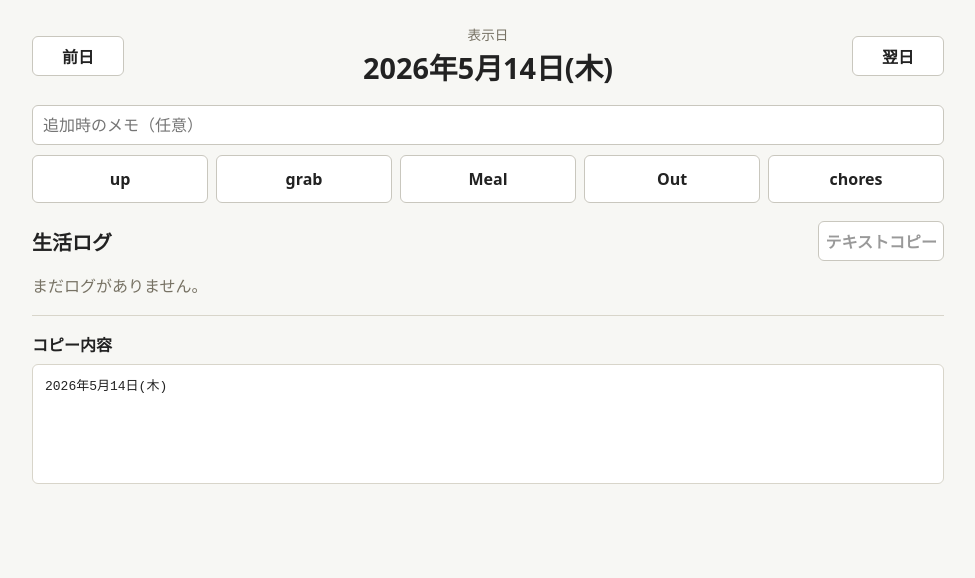
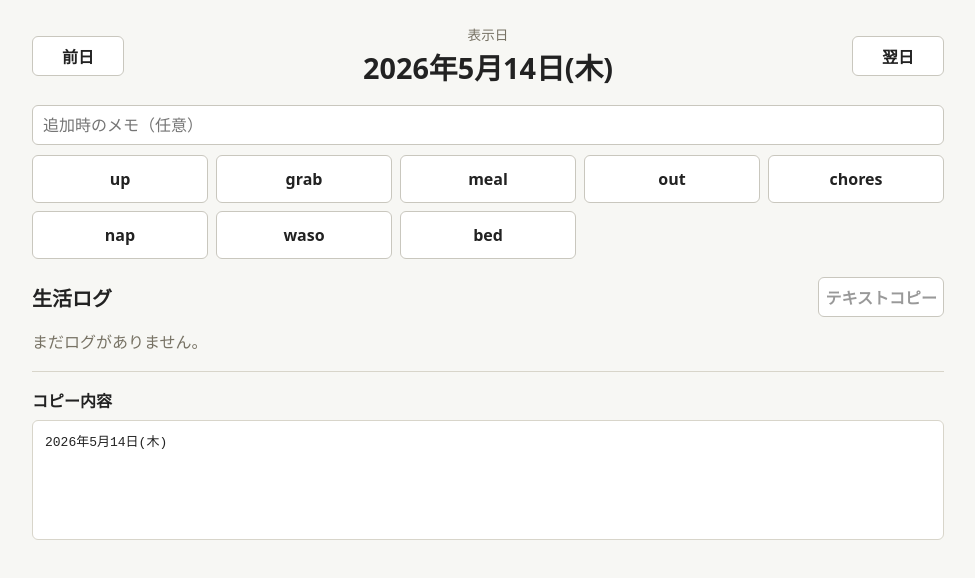
Before and after one commit to gimimo227-ops/lifelog, a plain HTML site: page index.html in a window 1280 px wide. Shown: the whole page, without its empty margins (152-1127 px from the left). Drawn offline with Linux system fonts and the light colour scheme.

Commit message:
Add sleep log buttons and lowercase labels

```diff
--- a/index.html
+++ b/index.html
@@ -112,9 +112,12 @@
         <div class="button-row" id="quickButtons">
           <button type="button" data-log-type="up">up</button>
           <button type="button" data-log-type="grab">grab</button>
-          <button type="button" data-log-type="Meal">Meal</button>
-          <button type="button" data-log-type="Out">Out</button>
+          <button type="button" data-log-type="meal">meal</button>
+          <button type="button" data-log-type="out">out</button>
           <button type="button" data-log-type="chores">chores</button>
+          <button type="button" data-log-type="nap">nap</button>
+          <button type="button" data-log-type="waso">waso</button>
+          <button type="button" data-log-type="bed">bed</button>
         </div>
       </section>
 
@@ -133,7 +136,7 @@
     </main>
 
     <script>
-      const LOG_TYPES = ['up', 'grab', 'Meal', 'Out', 'chores'];
+      const LOG_TYPES = ['up', 'grab', 'meal', 'out', 'chores', 'nap', 'waso', 'bed'];
       const STORAGE_KEY = 'paper-planner-life-log-v1';
 
       let selectedDate = dateKey(new Date());
```
